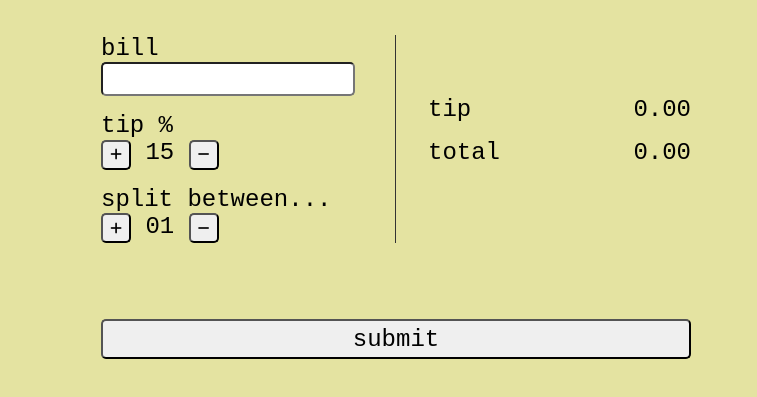
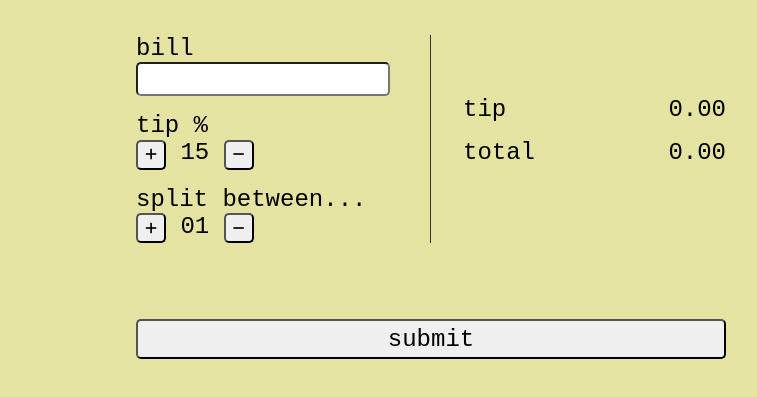
Before and after one commit to neelamkhan123/tip-calculator, a website built with Parcel: page src/index.html in a window 1280 px wide. Shown: the part 267-664 px from the top of the page, without its empty margins (344-1101 px from the left). Built offline with nearby package versions, Linux system fonts and the light colour scheme.

Commit message:
centering issue

```diff
--- a/src/scss/main.scss
+++ b/src/scss/main.scss
@@ -27,8 +27,6 @@ h1 {
 }
 
 .container {
-  position: relative;
-  right: 35px;
   height: 400px;
   width: 590px;
   display: grid;
```
